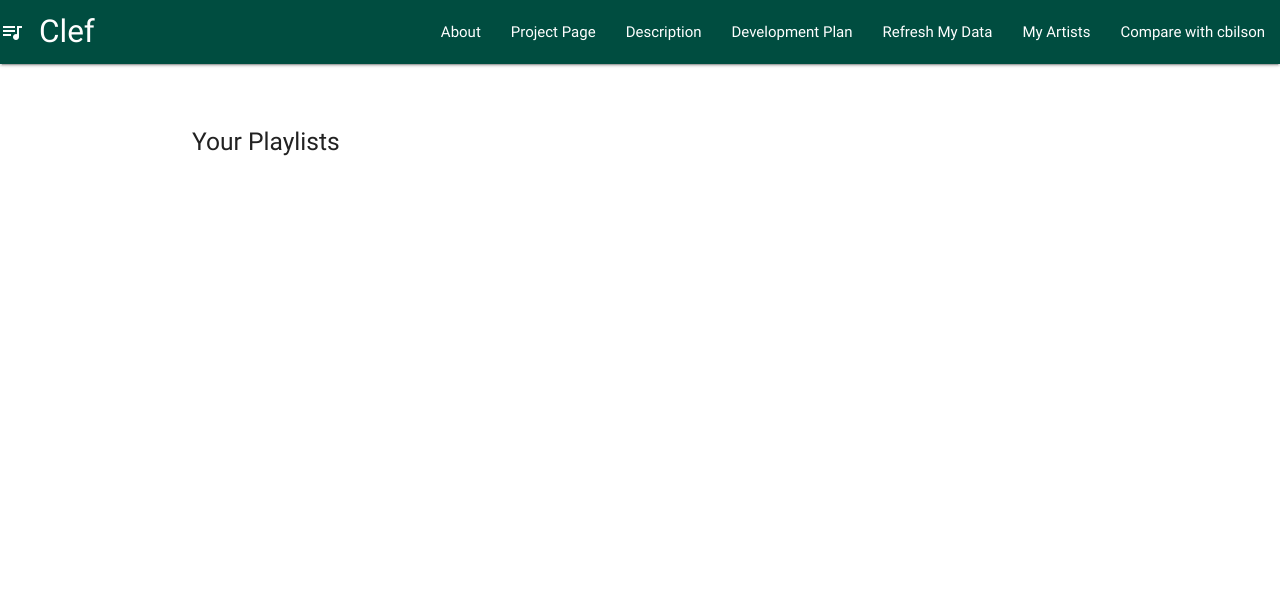
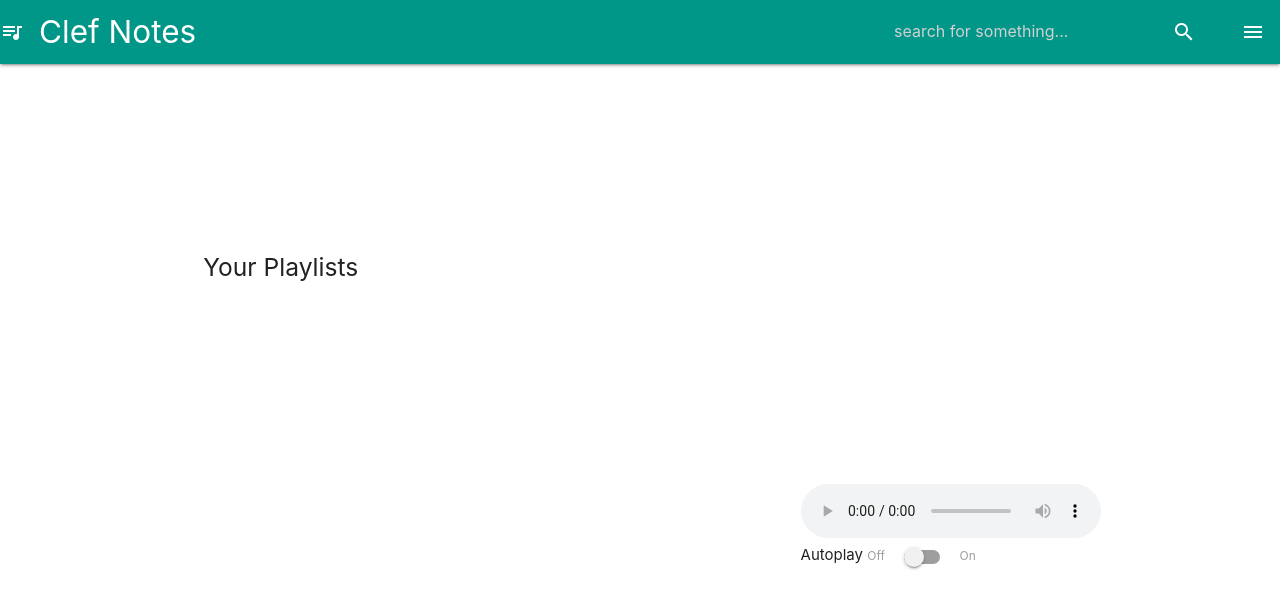
Before and after one commit to cbilson/clef, a Flask app: template clef/templates/user-overview.html in a window 1280 px wide. Shown: the top 609 px of the page. Run offline with Flask 2, Linux system fonts and the light colour scheme; the template is opened without the code that fills it, so the values that code supplies are empty; parts of the project's set-up code (start-up, migrations or seed data) failed here and were passed over; some libraries are stand-ins or nearby versions.

Commit message:
add search, fix some style issues

```diff
--- a/clef/album.py
+++ b/clef/album.py
@@ -1,5 +1,6 @@
+import json
 from datetime import datetime, timedelta
-from clef import mysql
+from clef import app, mysql
 
 class Album:
     def __init__(self, id, name, label, album_type, popularity, release_date):
--- a/clef/artist.py
+++ b/clef/artist.py
@@ -1,3 +1,4 @@
+import json
 from datetime import datetime, timedelta
 from clef import mysql, app
 
--- a/clef/routes.py
+++ b/clef/routes.py
@@ -71,6 +71,19 @@ def artists(user_id):
     artists = list(UserArtistOverview.for_user(user))
     return render_template('user-artist-summary.html', user=user, artists=artists)
 
+@app.route('/search')
+def search():
+    cursor = mysql.connection.cursor()
+    cursor.execute("""
+select e.id, e.type, e.name
+from SearchTerm t
+inner join SearchEntity e
+on t.entity_id = e.id
+where t.term like %s
+limit 20
+    """, (('%' + request.args.get('term') + '%',)))
+    return jsonify([dict(id=row[0], type=row[1], name=row[2]) for row in cursor])
+
 @app.route('/authorized')
 def authorized():
     if 'error' in request.args:
--- a/clef/spotify.py
+++ b/clef/spotify.py
@@ -195,7 +195,7 @@ def get_albums(user, album_ids, fields=DEFAULT_ALBUM_FIELDS):
     limit = 20
     queue = list(album_ids)
     url = 'https://api.spotify.com/v1/albums/'
-    params = {'ids':','.join(queue[0:limit]), 'fields':fields}
+    params = {'ids': ','.join(queue[0:limit]), 'fields': fields}
 
     while len(queue) > 0:
         status, result = _get_json(user, url, params=params)
@@ -241,6 +241,7 @@ def get_tracks(user, track_ids):
 
         for item in result['tracks']: yield item
         del queue[0:limit]
+        app.logger.debug('Remaining: %s...' % len(queue))
         params['ids'] = ','.join(queue[0:limit])
 
 def get_audio_features(user, track_ids):
--- a/clef/static/app.css
+++ b/clef/static/app.css
@@ -1,3 +1,8 @@
+#navDropDown {
+    min-width: 250px;
+    margin-top: 65px;
+}
+
 @keyframes strobe-animation {
     0% { opacity: 1; }
     25% { opacity: 0.75; }
@@ -14,3 +19,8 @@
 }
 
 li.track:hover { animation: track-hover 0.8s; }
+
+#search-text {
+    color: #d1d1d1;
+    font-size: 12pt;
+}
--- a/clef/static/app.js
+++ b/clef/static/app.js
@@ -0,0 +1,24 @@
+searchTextOptions = {minLength: 3};
+search = M.Autocomplete.init(document.getElementById('search-text'), searchTextOptions);
+search.el.addEventListener('input', function(e) {
+  if (e.target.value.length < 3) {
+    return;
+  }
+
+  var xhr = new XMLHttpRequest();
+  xhr.open('GET', '/search?term=' + e.target.value);
+  xhr.onload = function() {
+    console.log(xhr.responseText);
+    if (xhr.status == 200) {
+      data = {};
+      var results = JSON.parse(xhr.responseText);
+      for (var i = 0; i < results.length; i++) {
+        data[results[i].name + ' (' + results[i].type + ')'] = null;
+      }
+
+      search.updateData(data);
+    }
+  }
+
+  xhr.send();
+});
--- a/clef/templates/layout.html
+++ b/clef/templates/layout.html
@@ -4,7 +4,7 @@
     <meta charset="utf-8">
     <title>Clef Notes</title>
     <link href="https://fonts.googleapis.com/icon?family=Material+Icons" rel="stylesheet">
-    <link rel="stylesheet" href="https://cdnjs.cloudflare.com/ajax/libs/materialize/0.100.2/css/materialize.min.css">
+    <link rel="stylesheet" href="https://cdnjs.cloudflare.com/ajax/libs/materialize/1.0.0-beta/css/materialize.min.css">
     <link rel="stylesheet" href="/static/app.css">
     <meta name="viewport" content="width=device-width, initial-scale=1.0"/>
     {% block head %}
@@ -12,16 +12,27 @@
   </head>
   <body>
     <div class="navbar-fixed">
-      <nav class="teal darken-4">
-        <div class="nav-wrapper">
-          <a class="brand-logo" href="/"><i class="material-icons">queue_music</i>Clef</a>
-          <ul id="nav-mobile" class="right hide-on-med-and-down">
-            <li><a href="/about.html">About</a></li>
-            <li><a href="https://wiki.illinois.edu/wiki/display/cs411sp18/Clef+Notes">Project Page</a></li>
-            <li><a href="https://wiki.illinois.edu/wiki/display/cs411sp18/Project+Description+-+Clef+Notes">Description</a></li>
-            <li><a href="https://wiki.illinois.edu/wiki/display/cs411sp18/Development+Plan+-+Clef+Notes">Development Plan</a></li>
-            {% block nav %}
-            {% endblock %}
+      <ul id="navDropDown" class="dropdown-content">
+        {% block nav %}
+        {% endblock %}
+        <li class="divider"></li>
+        <li><a href="https://wiki.illinois.edu/wiki/display/cs411sp18/Clef+Notes">About</a></li>
+      </ul>
+      <nav>
+        <div class="nav-wrapper teal darken">
+          <div class="navbar-header">
+            <a class="brand-logo" href="/"><i class="material-icons">queue_music</i>Clef Notes</a>
+          </div>
+          <ul class="right hide-on-med-and-down">
+            <!-- <li><a href="sass.html">Sass</a></li>
+                 <li><a href="badges.html">Components</a></li> -->
+            <li>
+              <div class="input-field">
+                <input type="text" id="search-text" placeholder="search for something..." class="auto-complete">
+              </div>
+            </li>
+            <li><a href="#!"><i class="material-icons right">search</i></a></li>
+            <li><a class="dropdown-button" href="#!" data-activates="navDropDown"><i class="material-icons right">menu</i></a></li>
           </ul>
         </div>
       </nav>
@@ -29,8 +40,7 @@
     <div class="container" id="body-container">
       {% block body %}{% endblock %}
     </div>
-    <script type="text/javascript" src="https://code.jquery.com/jquery-3.2.1.min.js"></script>
-    <script src="https://cdnjs.cloudflare.com/ajax/libs/materialize/0.100.2/js/materialize.min.js"></script>
+    <script src="https://cdnjs.cloudflare.com/ajax/libs/materialize/1.0.0-beta/js/materialize.min.js"></script>
     <script type="text/javascript" src="/static/app.js"></script>
     {% block scripts %}
     {% endblock %}
--- a/clef/templates/user-overview.html
+++ b/clef/templates/user-overview.html
@@ -1,7 +1,8 @@
 {% extends "layout.html" %}
 {% block head %}
 <style>
- #playlistCover {max-width: 240px;}
+ #playlistCover { height: 240px; }
+ #playlist-col { height: 500px; overflow: scroll;}
 </style>
 {% endblock %}
 {% block nav %}
@@ -18,15 +19,16 @@
     </div>
   </div><a id="refreshData" href="#">Refresh My Data</a>
 </li>
+<li><a href="overview">My Playlists</a></li>
 <li><a href="artists">My Artists</a></li>
-<li><a href="compare-to/cbilson">Compare with cbilson</a></li>
+<!-- <li><a href="compare-to/cbilson">Compare with cbilson</a></li> -->
 {% endblock %}
 {% block body %}
 <div class="row">
-  <h1>{{user.display_name()}}</h1>
+  <h1 id="userDisplayName" contenteditable="true" title="click to edit" spellcheck="false">{{user.display_name()}}</h1>
 </div>
 <div class="row">
-  <div class="col s8">
+  <div class="col s8 playlist-col">
     <h5>Your Playlists</h5>
     <ul id="playlists">
       <li id="playlistItemTemplate" class="track hide">TEMPLATE</li>
@@ -39,7 +41,18 @@
   </div>
   <div class="col s4">
     <img id="playlistCover">
-  </div>
+    <audio controls>
+      <source id="audio-preview" type="audio/mpeg">
+    </audio>
+    <div class="switch">
+      Autoplay
+      <label>
+        Off
+        <input type="checkbox">
+        <span class="lever"></span>
+        On
+      </label>
+    </div>  </div>
 </div>
 {% endblock %}
 {% block scripts %}
@@ -89,7 +102,7 @@
  }
 
  function mouseLeavePlaylistItem(item) {
-   playlistCover.setAttribute('src', '');
+   //   playlistCover.setAttribute('src', '');
  }
 
  playlistItems = playlistsHtml.children;
```
Also changed, not shown: clef/command.py (+66 -0 lines), clef/playlist.py (+30 -1 lines), sql/005_Search.sql (added, +53 -0 lines), 1 other file.
